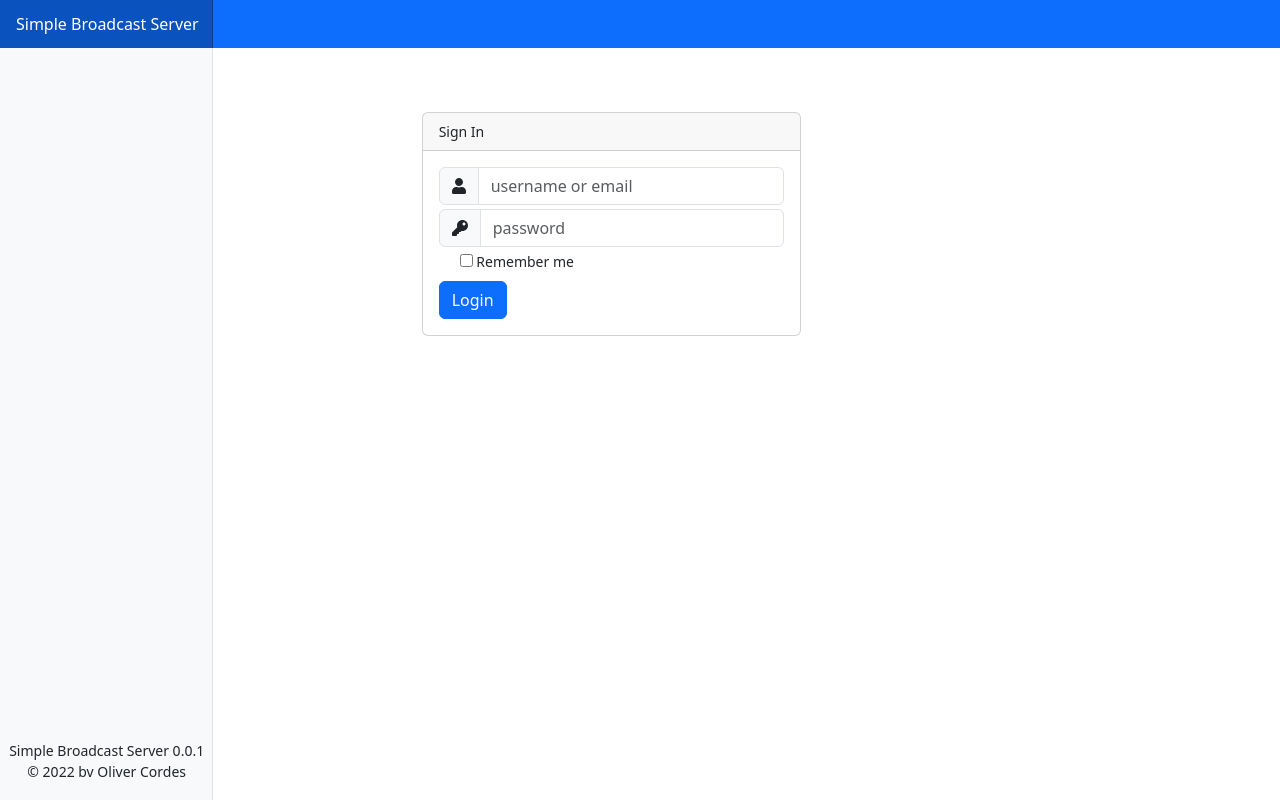
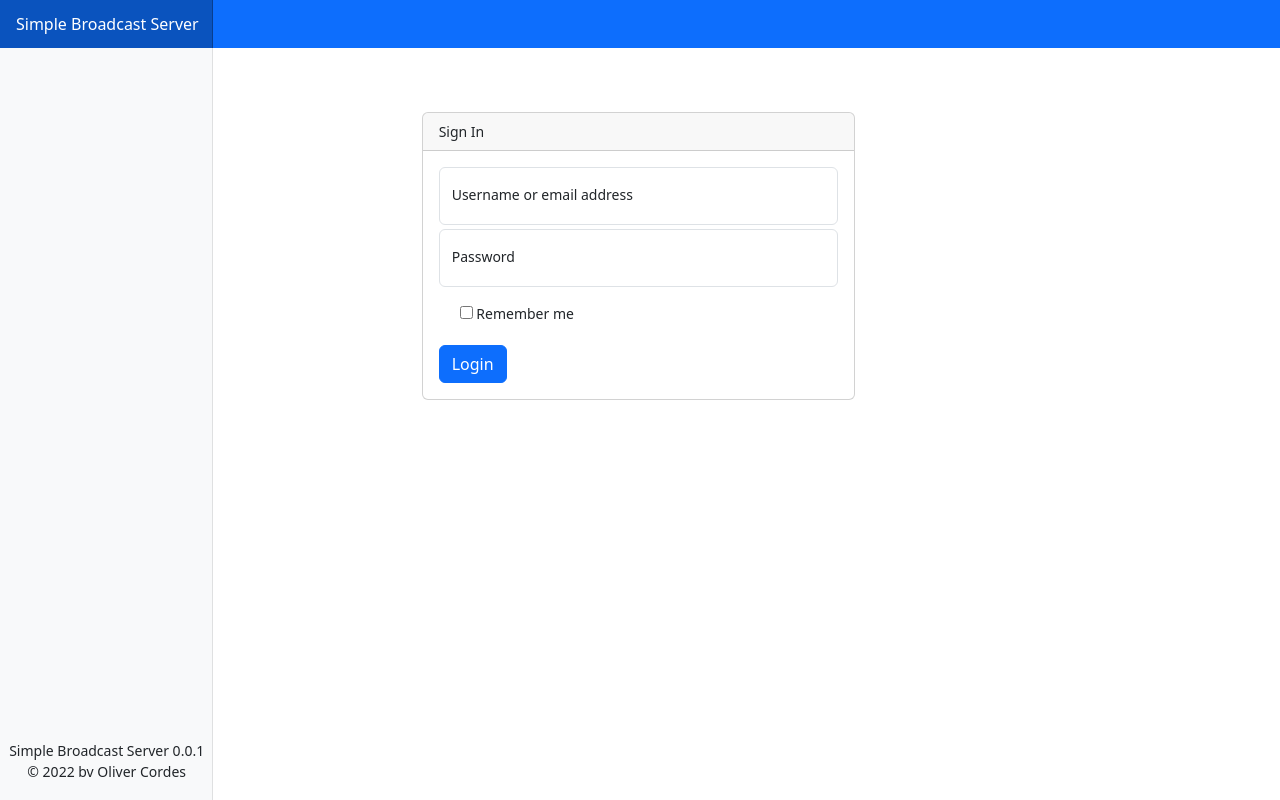
Before and after one commit to ocordes/simple-broadcast-server, a Flask app: a page that uses src/app/templates/auth/login.html in a window 1280 px wide. Run offline with Flask 2, Linux system fonts and the light colour scheme; the visitor is signed in with stand-in values (Sample User, id 1); data comes from the database, SQL or seed files in the repository; parts of the project's set-up code (start-up, migrations or seed data) failed here and were passed over; some libraries are stand-ins or nearby versions.

Commit message:
- more bootstrap5 changes

```diff
--- a/src/app/templates/auth/login.html
+++ b/src/app/templates/auth/login.html
@@ -6,26 +6,23 @@
 
 <div class="container">
 	<div id="loginbox"
-		class="card col-md-7 col-sm-8 mt-5">
+		class="card col-md-8 col-sm-10 mt-5">
 		<div class="card-header">
 			Sign In
 		</div>
 		<div class="card-body">
 			<form id="loginform" class="form-horizontal" role="form" method="post" action="{{url_for('auth.login')}}" novalidate>
 				{{ form.hidden_tag() }}
-				<div class="row mb-1">
-					<div class="input-group">
-						<div class="input-group-text"><i class="fas fa-user"></i></span></div>
-						{{form.username(id="login-username", class_="form-control", placeholder="username or email" ) }}
-					</div>
+				<div class="form-floating mb-1">
+					{{form.username(id="login-username", class_="form-control", placeholder="username or email" ) }}
+					<label for="floatingInput">Username or email address</label>
 				</div>
-				<div class="row mb-1">
-					<div class="input-group">
-						<div class="input-group-text"><i class="fas fa-key"></i></div>
-						{{form.password(id="login-password",class_="form-control",placeholder="password")}}
-					</div>
+				<div class="form-floating mb-3">
+					{{form.password(id="login-password",class_="form-control",placeholder="password")}}
+					<label for="login-password">Password</label>
 				</div>
-				<div class="row mb-1">
+
+				<div class="row mb-3">
 					<div class="input-group">
 						<!--<div class="col-form-label col-sm-2"></div>-->
 						<div class="form-check">
```
Also changed, not shown: src/app/templates/auth/edituser.html (+6 -10 lines).
